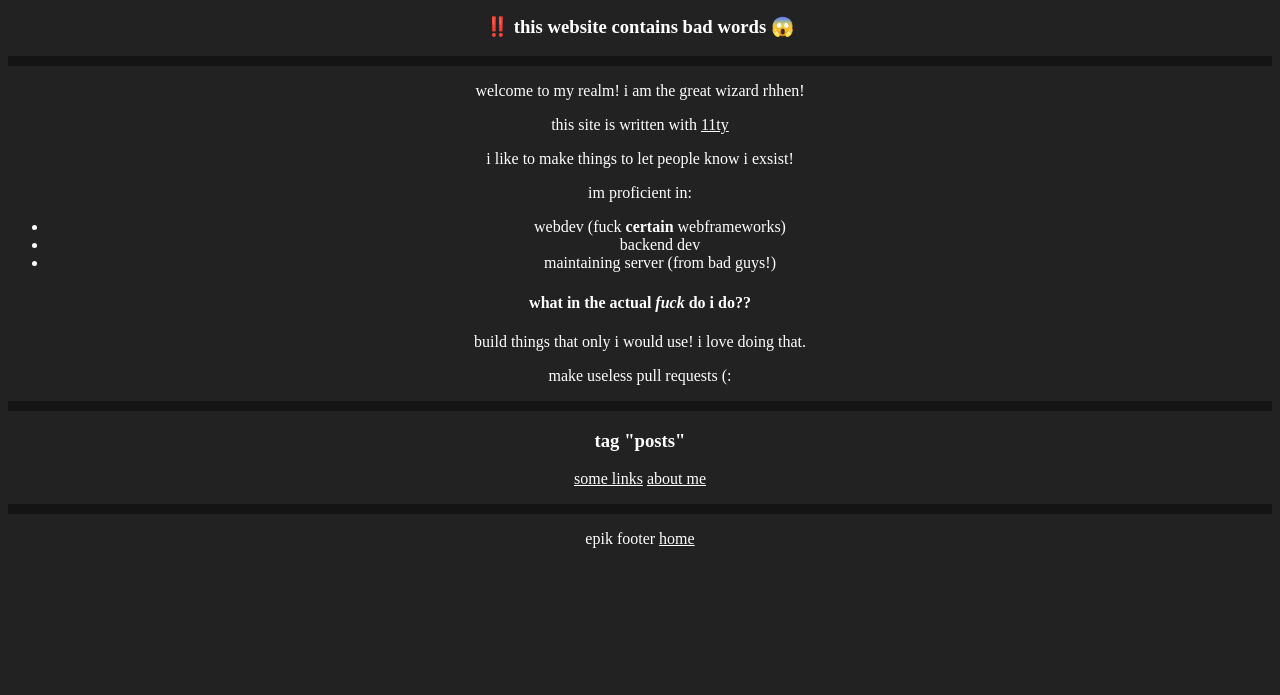
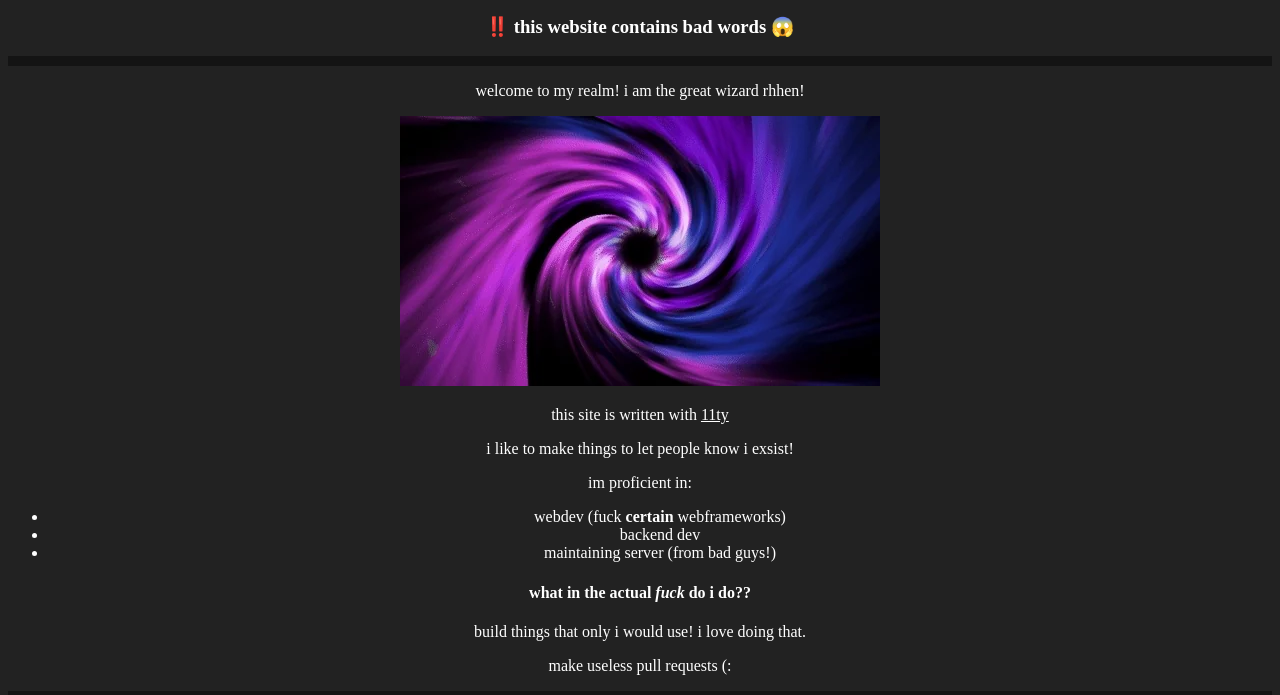
Before and after one commit to rhhen122/portfolio, a plain HTML site: page index.html in a window 1280 px wide. Shown: the part 105-800 px from the top of the page. Drawn offline with Linux system fonts and the light colour scheme.

Commit message:
Added git

```diff
--- a/index.html
+++ b/index.html
@@ -16,6 +16,7 @@
 <hr>
 <p>welcome to my realm!
 i am the great wizard rhhen!</p>
+<p><img src="/assets/space.gif" alt="space"></p>
 <p>this site is written with <a href="https://www.11ty.dev/">11ty</a></p>
 <p>i like to make things to let people know i exsist!</p>
 <p>im proficient in:</p>
```
